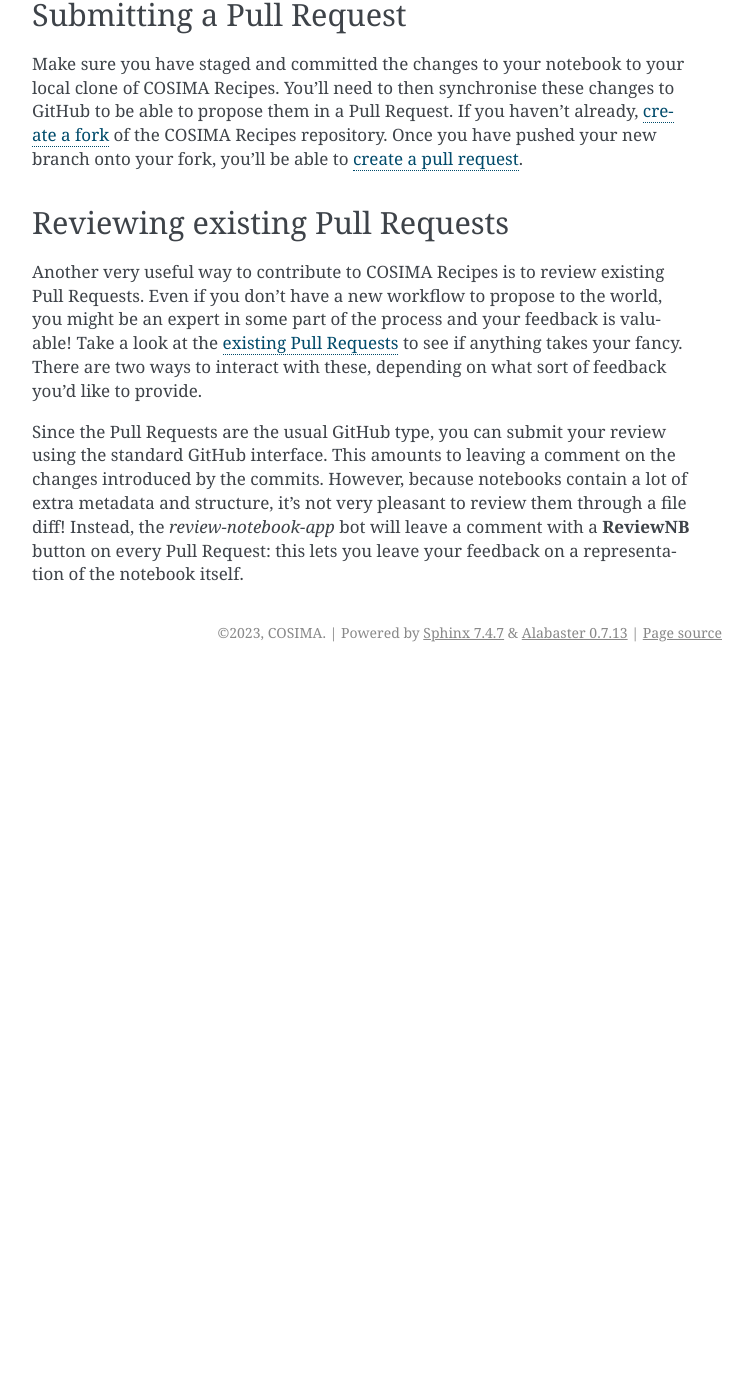
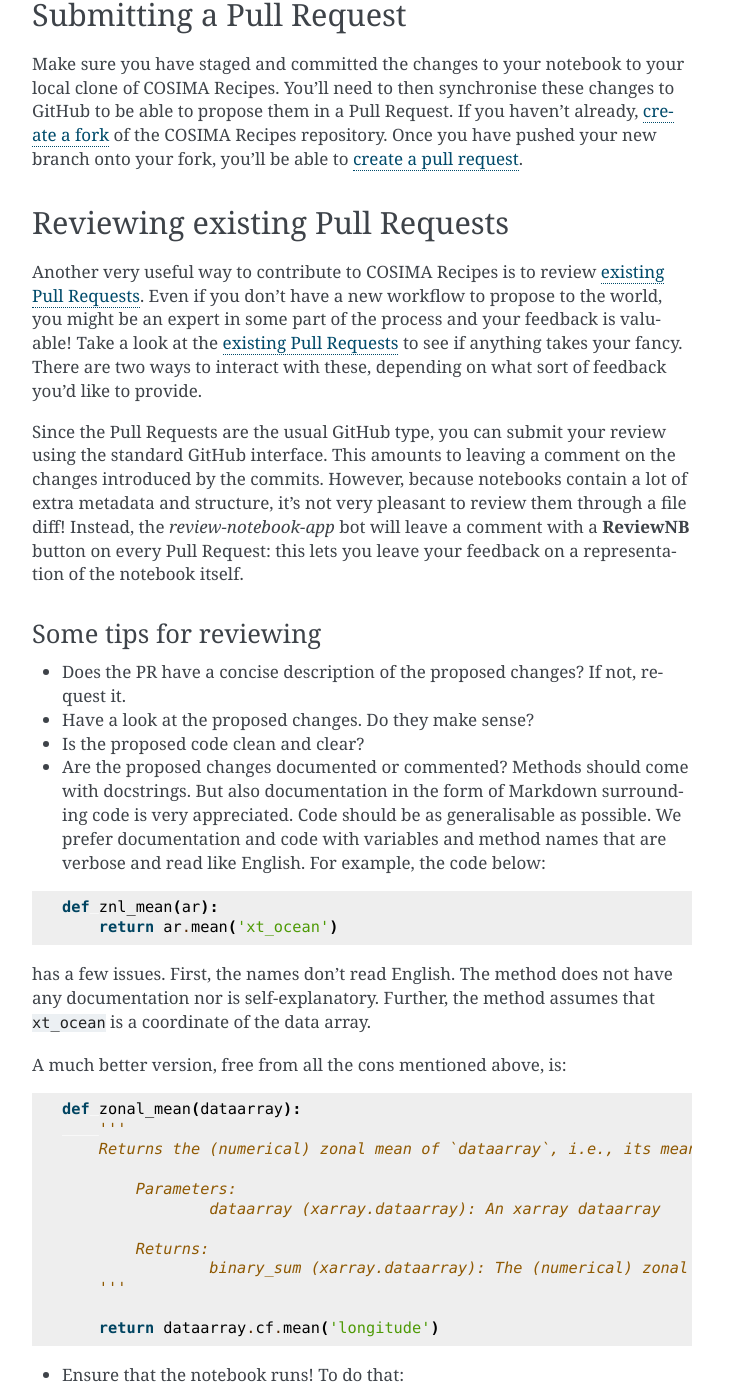
Before and after one commit to COSIMA/cosima-recipes, a Sphinx documentation site: the page built from docs/contributing.rst, in a window 1280 px wide and 1400 px high, scrolled down 2023 px. Shown: the whole window, without its empty margins (388-1141 px from the left). Built offline with Sphinx 7.4.7, drawn with Linux system fonts in a browser that asks for light colours; before the commit the page ends 2695 px from its top, so only the background shows below that; some of the changed text lies outside the part shown.

Commit message:
Add PR reviewing instructions (#388)
* Add PR reviewing instructions

* Update docs/contributing.rst

Co-authored-by: Angus Gibson <angus@agibson.me>

* Update docs/contributing.rst

Co-authored-by: Angus Gibson <angus@agibson.me>

* Update docs/contributing.rst

Co-authored-by: Angus Gibson <angus@agibson.me>

* Update docs/contributing.rst

Co-authored-by: Angus Gibson <angus@agibson.me>

* Update docs/contributing.rst

Co-authored-by: Angus Gibson <angus@agibson.me>

* Update docs/contributing.rst

Co-authored-by: Angus Gibson <angus@agibson.me>

* Update contributing.rst

---------

Co-authored-by: Angus Gibson <angus@agibson.me>

```diff
--- a/docs/contributing.rst
+++ b/docs/contributing.rst
@@ -122,8 +122,8 @@ new branch onto your fork, you'll be able to `create a pull request`_.
 Reviewing existing Pull Requests
 --------------------------------
 
-Another very useful way to contribute to COSIMA Recipes is to review existing
-Pull Requests. Even if you don't have a new workflow to propose to the world,
+Another very useful way to contribute to COSIMA Recipes is to review `existing
+Pull Requests`_. Even if you don't have a new workflow to propose to the world,
 you might be an expert in some part of the process and your feedback is valuable!
 Take a look at the `existing Pull Requests`_ to see if anything takes your fancy.
 There are two ways to interact with these, depending on what sort of feedback
@@ -137,4 +137,44 @@ Instead, the *review-notebook-app* bot will leave a comment with a **ReviewNB**
 button on every Pull Request: this lets you leave your feedback on a representation
 of the notebook itself.
 
+Some tips for reviewing
+^^^^^^^^^^^^^^^^^^^^^^^
+
+* Does the PR have a concise description of the proposed changes? If not, request it.
+* Have a look at the proposed changes. Do they make sense?
+* Is the proposed code clean and clear?
+* Are the proposed changes documented or commented? Methods should come with docstrings. But also documentation in the form of Markdown surrounding code is very appreciated. Code should be as generalisable as possible. We prefer documentation and code with variables and method names that are verbose and read like English. For example, the code below:
+
+
+.. code-block:: python
+
+    def znl_mean(ar):
+        return ar.mean('xt_ocean')
+
+has a few issues. First, the names don't read English. The method does not have any documentation nor is self-explanatory. Further, the method assumes that ``xt_ocean`` is a coordinate of the data array.
+
+A much better version, free from all the cons mentioned above, is:
+
+.. code-block:: python
+
+    def zonal_mean(dataarray):
+        '''
+        Returns the (numerical) zonal mean of `dataarray`, i.e., its mean along latitude circles.
+
+            Parameters:
+                    dataarray (xarray.dataarray): An xarray dataarray
+
+            Returns:
+                    binary_sum (xarray.dataarray): The (numerical) zonal mean of `dataarray
+        '''
+
+        return dataarray.cf.mean('longitude')
+
+
+* Ensure that the notebook runs! To do that:
+
+  - Clone the repository or the fork that the PR was made from;
+  - Checkout the appropriate branch;
+  - Ensure that the notebook runs when a **new** kernel is launched. Ensure that all cells run in sequential order, and that all cell outputs are evaluated.
+
 .. _existing Pull Requests: https://github.com/COSIMA/cosima-recipes/pulls
```
